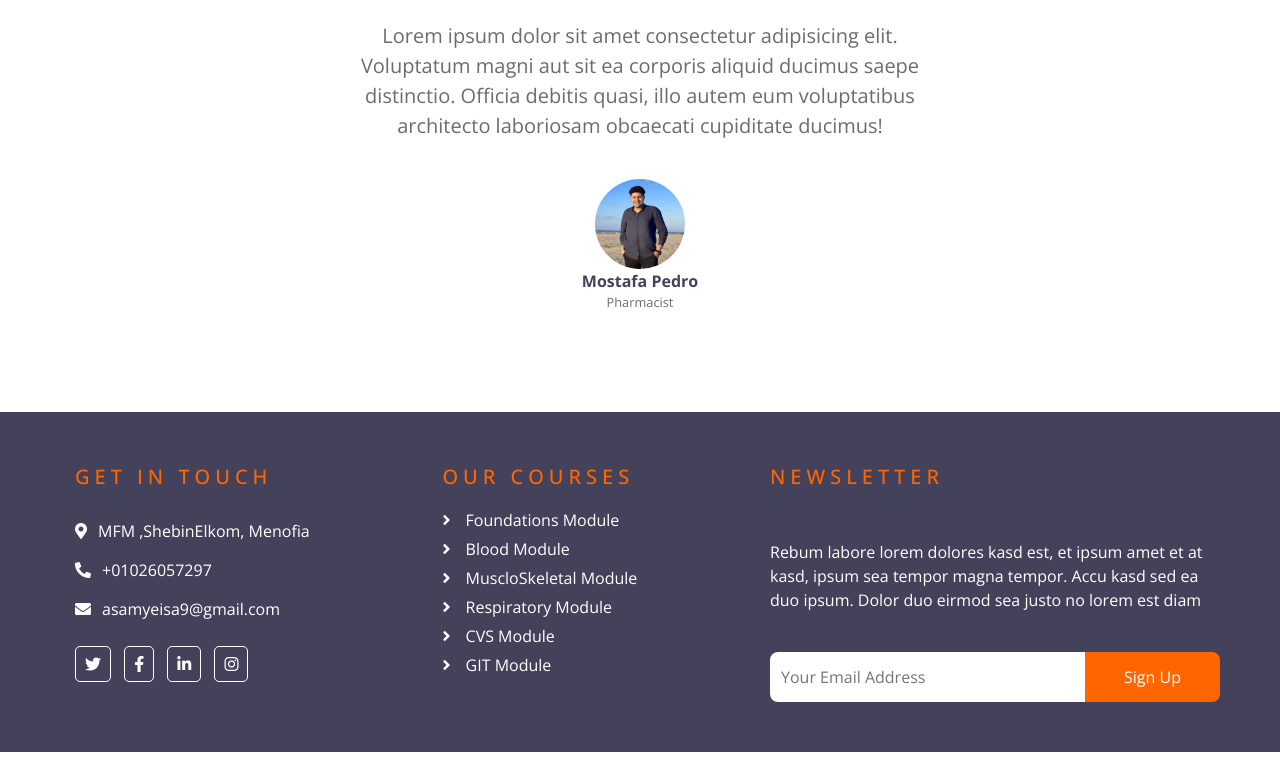
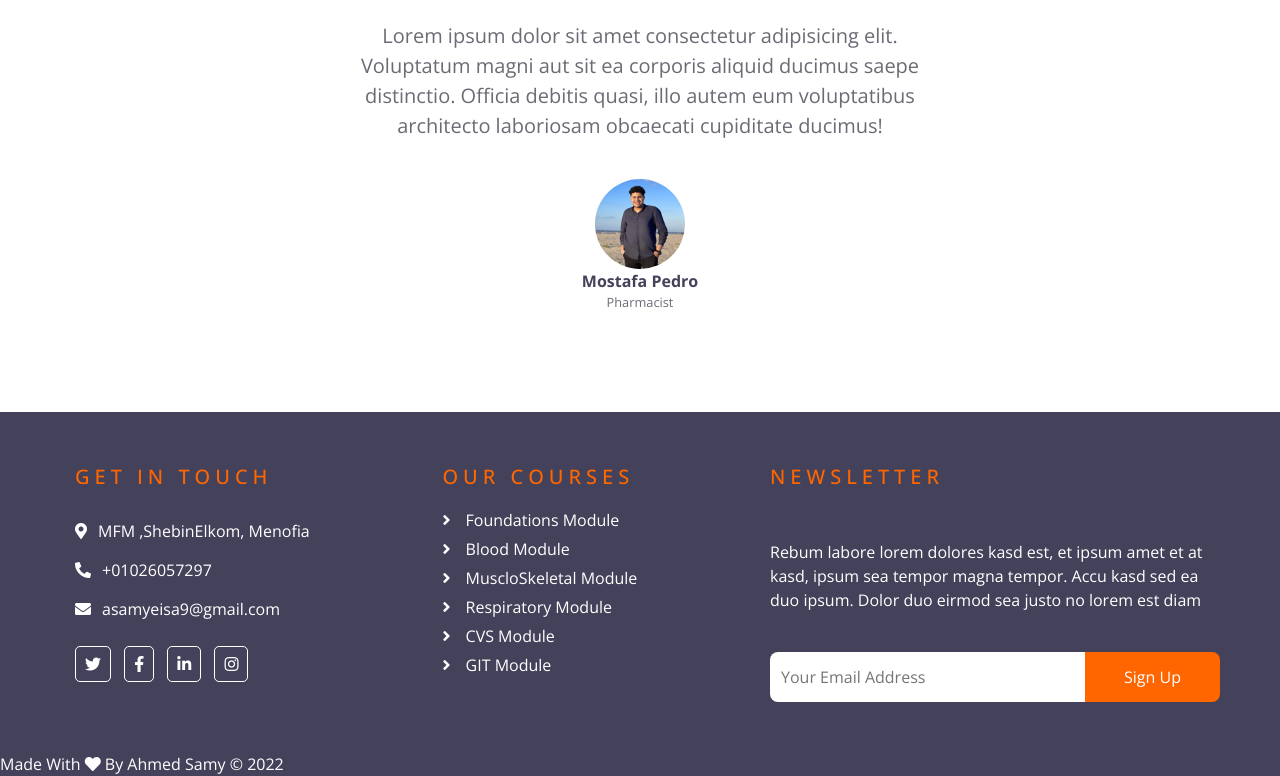
Before and after one commit to saamyy19/Dr-Courses-Templete-One, a plain HTML site: page index.html in a window 1280 px wide. Shown: the part 6023-6799 px from the top of the page. Before the commit the page ends 6775 px from the top, so only its background shows below. Drawn offline with nearby package versions, Linux system fonts and the light colour scheme.

Commit message:
Update index.html

```diff
--- a/index.html
+++ b/index.html
@@ -628,6 +628,13 @@
         </div>
       </div>
     </div>
+    <div class="copyright">
+        <p class="text">
+            Made With
+            <i class="fa fa-heart c-main"></i>
+            By Ahmed Samy © 2022
+        </p>
+    </div>
   </div>
 </footer>
 </html>
```
